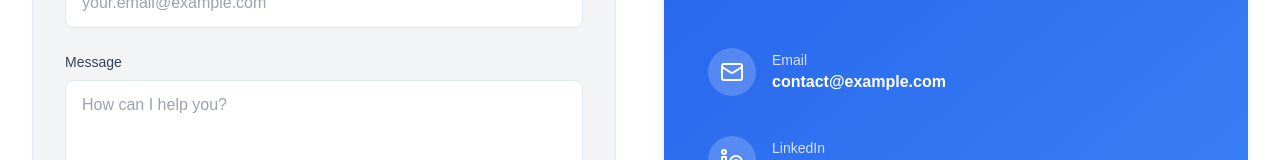
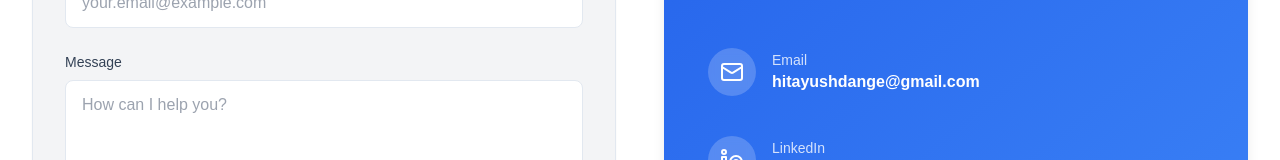
Before and after one commit to hitayush/portfolio-page, a React (Vite) app in the folder frontend/: page / in a window 1280 px wide. Shown: the part 3235-3395 px from the top of the page. Built offline with nearby package versions, Linux system fonts and the light colour scheme.

Commit message:
update: add personal email to contact section

```diff
--- a/frontend/src/components/Contact.jsx
+++ b/frontend/src/components/Contact.jsx
@@ -139,13 +139,13 @@ export default function Contact() {
                                 </p>
 
                                 <div className="space-y-4">
-                                    <a href="mailto:contact@example.com" className="flex items-center gap-4 hover:translate-x-2 transition-transform p-3 rounded-lg hover:bg-white/10">
+                                    <a href="mailto:hitayushdange@gmail.com" className="flex items-center gap-4 hover:translate-x-2 transition-transform p-3 rounded-lg hover:bg-white/10">
                                         <div className="w-12 h-12 bg-white/20 rounded-full flex items-center justify-center backdrop-blur-sm">
                                             <Mail size={24} />
                                         </div>
                                         <div>
                                             <p className="text-sm font-medium opacity-80">Email</p>
-                                            <p className="font-semibold">contact@example.com</p>
+                                            <p className="font-semibold">hitayushdange@gmail.com</p>
                                         </div>
                                     </a>
 
```
